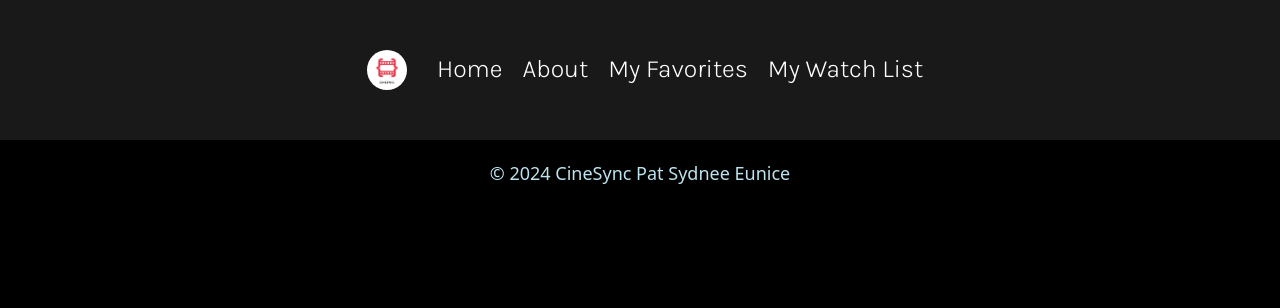
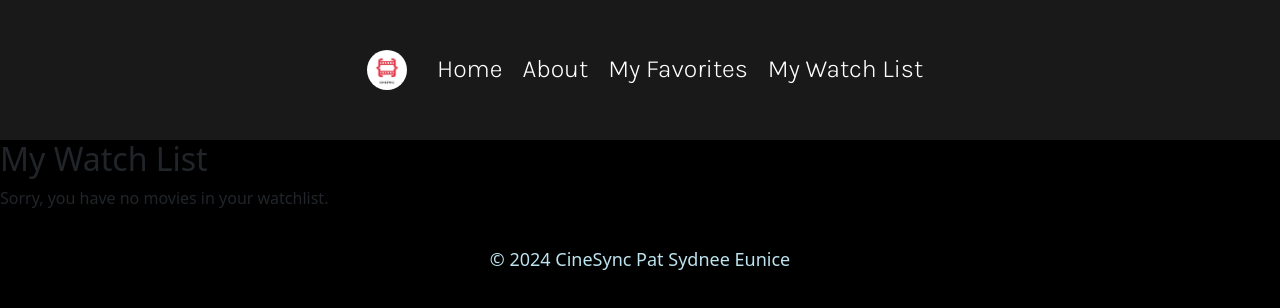
Before and after one commit to wanradavich/Movie-Application, a React (Vite) app: page /watchlist in a window 1280 px wide. Shown: the top 308 px of the page. Built offline with nearby package versions, Linux system fonts and the light colour scheme.

Commit message:
watchlist-logic complete

```diff
--- a/src/pages/HomePage.jsx
+++ b/src/pages/HomePage.jsx
@@ -25,6 +25,17 @@ const HomePage = ({ popularMovies, fetchPopularMoviesSuccess }) => {
   }, []);
   const limitedPopular = popularMovies.slice(0, 12);
 
+  const addToWatchList = (movie) => {
+    const watchlistMovies =
+      JSON.parse(localStorage.getItem("watchlistMovies")) || [];
+
+    if (
+      !watchlistMovies.some((watchlistMovie) => watchlistMovie.id === movie.id)
+    ) {
+      watchlistMovies.push(movie);
+      localStorage.setItem("watchlistMovies", JSON.stringify(watchlistMovies));
+    }
+  };
   return (
     <>
       <div className="home-cat">
@@ -34,12 +45,19 @@ const HomePage = ({ popularMovies, fetchPopularMoviesSuccess }) => {
       <div className="movie-list">
         {limitedPopular.length > 0 ? (
           limitedPopular.map((movie) => (
-            <img
-              key={movie.id}
-              className="movie-img"
-              src={`${baseImageUrl}${movie.poster_path}`}
-              alt={movie.title}
-            />
+            <div key={movie.id}>
+              <img
+                className="movie-img"
+                src={`${baseImageUrl}${movie.poster_path}`}
+                alt={movie.title}
+              />
+              <button
+                className="btn btn-warning"
+                onClick={() => addToWatchList(movie)}
+              >
+                Add to Watchlist
+              </button>
+            </div>
           ))
         ) : (
           <p>Loading...</p>
--- a/src/pages/MyWatchListPage.jsx
+++ b/src/pages/MyWatchListPage.jsx
@@ -1,9 +1,32 @@
-function WatchList() {
+const WatchList = () => {
+  const baseImageUrl = "https://image.tmdb.org/t/p/w500";
+  const watchListMovies =
+    JSON.parse(localStorage.getItem("watchlistMovies")) || [];
   return (
-    <>
-      <div></div>
-    </>
+    <div>
+      <h2>My Watch List</h2>
+      {watchListMovies.length > 0 ? (
+        watchListMovies.map((movie) => (
+          <div key={movie.id}>
+            <img
+              src={
+                movie.poster_path
+                  ? `${baseImageUrl}${movie.poster_path}`
+                  : "No Image Provided by API"
+              }
+              alt={movie.title}
+            />
+            <h3>{movie.title}</h3>
+            <p>Release Date: {movie.release_date}</p>
+            <p>Rating: {movie.vote_average}%</p>
+            <p>{movie.overview}</p>
+          </div>
+        ))
+      ) : (
+        <p>Sorry, you have no movies in your watchlist.</p>
+      )}
+    </div>
   );
-}
+};
 
 export default WatchList;
--- a/src/routers/AppRouter.jsx
+++ b/src/routers/AppRouter.jsx
@@ -6,6 +6,7 @@ import Upcoming from "../pages/Upcoming";
 import Navbar from "../components/Navbar";
 import AboutPage from "../pages/AboutPage";
 import Footer from "../components/Footer";
+import WatchList from "../pages/MyWatchListPage";
 
 function AppRouter() {
   return (
@@ -15,6 +16,7 @@ function AppRouter() {
         <Routes>
           <Route path="/" exact element={<HomePage />} />
           <Route path="/about" exact element={<AboutPage />} />
+          <Route path="/watchlist" exact element={<WatchList />} />
           <Route path="/toprated" exact element={<TopRated />} />
           <Route path="/nowplaying" exact element={<NowPlaying />} />
           <Route path="/upcoming" exact element={<Upcoming />} />
```
